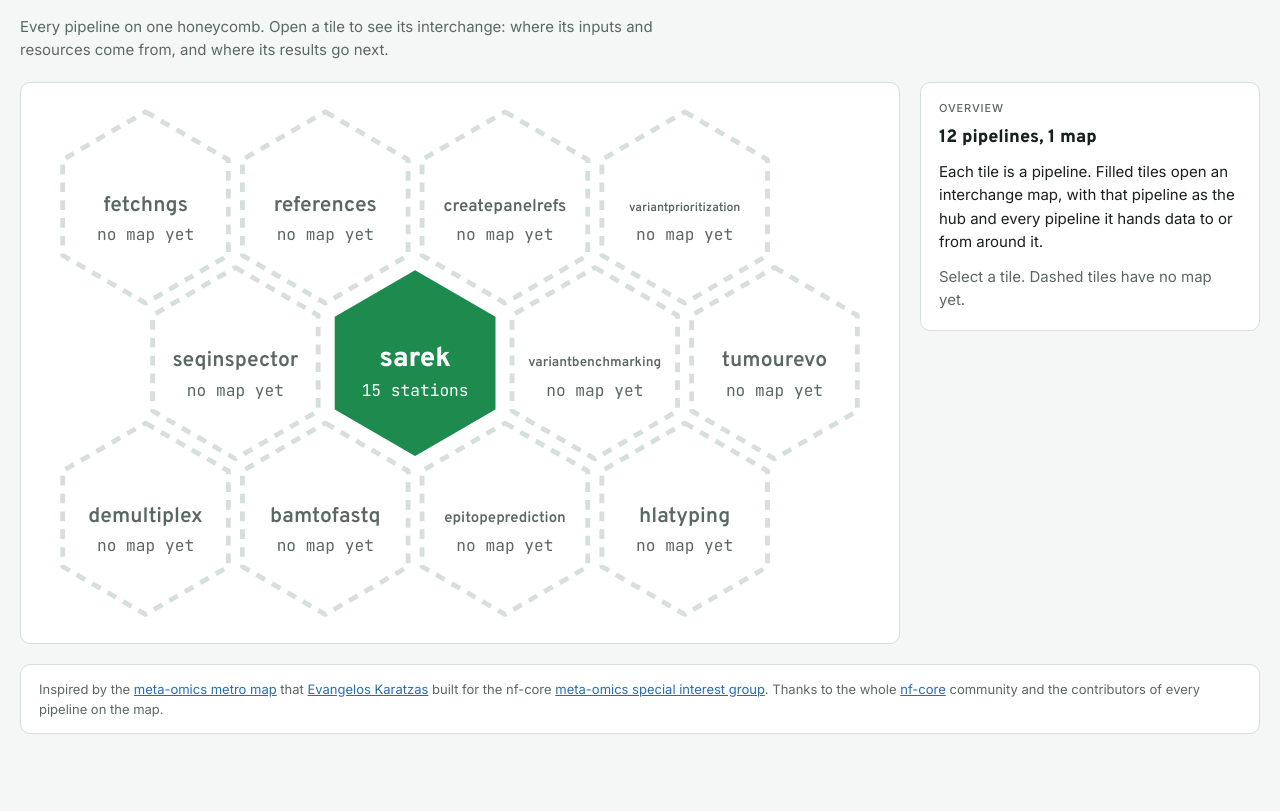
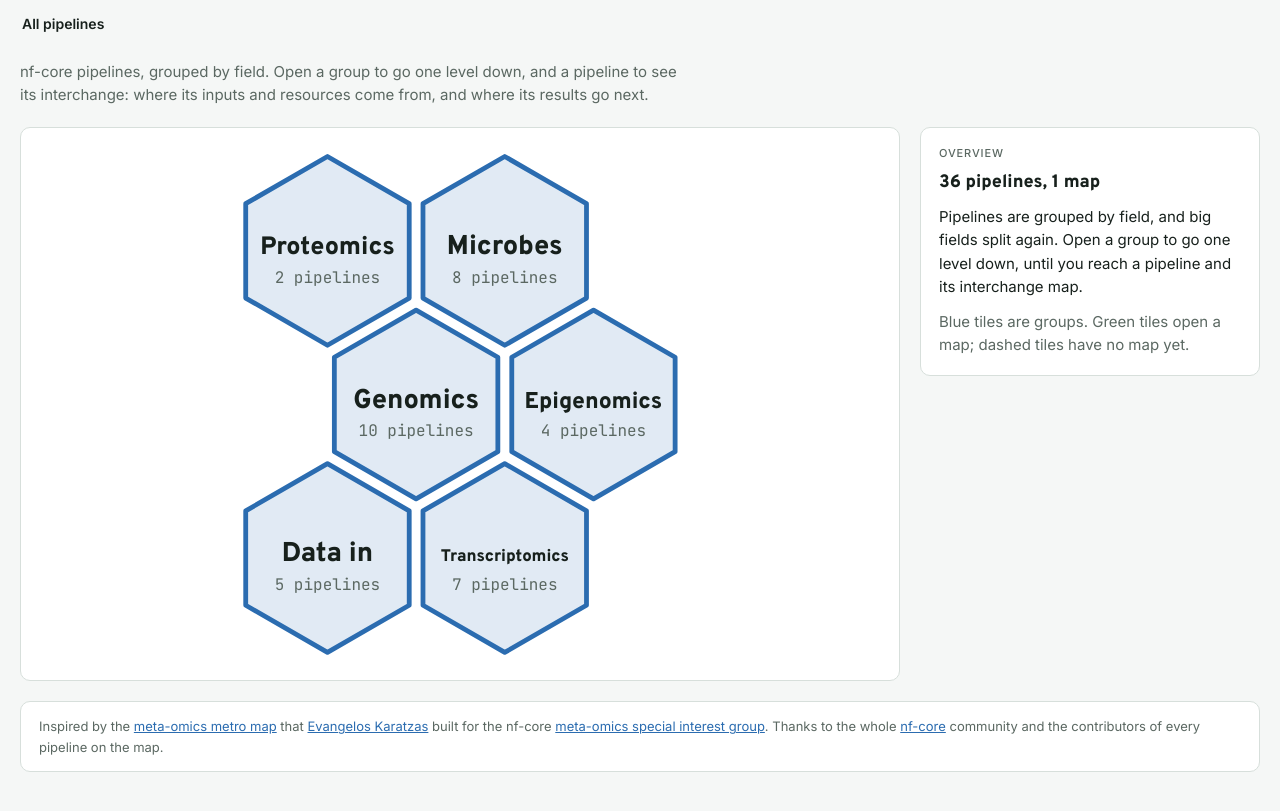
Before and after one commit to maxulysse/nf-core-interchange, a plain HTML site: page index.html in a window 1280 px wide. Shown: the part 77-888 px from the top of the page. Before the commit the page ends 859 px from the top, so only its background shows below. Drawn offline with Linux system fonts and the light colour scheme.

Commit message:
Group pipelines into a tree of honeycombs
Groups zoom into honeycombs of their sub-groups until a pipeline opens its
map. Breadcrumbs show the path, tiles are placed in a spiral and drawn at the
same size on every level. Draft grouping of 36 pipelines in pipelines.js.

Co-Authored-By: Claude Opus 5.5 <noreply@anthropic.com>

```diff
--- a/index.html
+++ b/index.html
@@ -23,16 +23,17 @@ document.documentElement.dataset.theme = stored ?? (matchMedia("(prefers-color-s
     <button class="theme" id="theme" type="button"></button>
   </header>
 
+  <nav class="crumbs" id="crumbs" aria-label="Where you are"></nav>
+
   <section class="view" id="v-pave">
-    <p class="lede">Every pipeline on one honeycomb. Open a tile to see its interchange: where its inputs and resources come from, and where its results go next.</p>
+    <p class="lede" id="lede">nf-core pipelines, grouped by field. Open a group to go one level down, and a pipeline to see its interchange: where its inputs and resources come from, and where its results go next.</p>
     <div class="main">
-      <div class="map pave"><svg id="pave" role="group" aria-label="Honeycomb of pipelines"></svg></div>
+      <div class="map pave"><svg id="pave" role="group" aria-label="Honeycomb of groups and pipelines"></svg></div>
       <aside class="card" id="pcard" aria-live="polite"></aside>
     </div>
   </section>
 
   <section class="view" id="v-map" hidden>
-    <button class="back" id="back" type="button">← All pipelines</button>
     <h2 id="map-title" style="font-size:24px"></h2>
     <div class="main">
       <div class="map"><svg id="map" viewBox="0 0 1000 680" role="group"></svg><div class="legend" id="legend"></div></div>
--- a/js/app.js
+++ b/js/app.js
@@ -1,75 +1,126 @@
-// Honeycomb overview and routing. No hash shows the honeycomb, #<id> shows that pipeline's interchange map.
-// A tile with a map zooms in before the map opens.
-const TILE_R = 64, GAP = 5;
+// Honeycomb tree and routing. A group tile zooms into a honeycomb of its children; a pipeline tile
+// zooms into its interchange map. The hash names one node: none is the top, #<id> a group or pipeline.
+const TILE_R = 64, GAP = 5, PX = 1.6;
 const pave = document.getElementById("pave"), pcard = document.getElementById("pcard");
-const tileXY = p => [TILE_R * Math.sqrt(3) * (p.q + p.r / 2), TILE_R * 1.5 * p.r];
+const crumbs = document.getElementById("crumbs"), lede = document.getElementById("lede");
+const NODES = {}, PARENT = {};
+(function index(n, parent) {
+  if (NODES[n.id]) throw new Error(`Duplicate id in TREE: ${n.id}`);
+  NODES[n.id] = n; PARENT[n.id] = parent;
+  n.children?.forEach(c => index(c, n));
+})(TREE, null);
+const isGroup = n => !!n.children;
+const label = n => n.label ?? n.id;
+const leaves = n => isGroup(n) ? n.children.flatMap(leaves) : [n];
+const pathTo = n => n ? [...pathTo(PARENT[n.id]), n] : [];
+const plural = (k, w) => `${k} ${w}${k === 1 ? "" : "s"}`;
 
-// viewBox fits every tile with a margin, so adding a tile anywhere grows the map to hold it.
-const xs = PIPELINES.map(p => tileXY(p)[0]), ys = PIPELINES.map(p => tileXY(p)[1]);
-const M_ = TILE_R * 1.2;
-const home = [Math.min(...xs) - M_, Math.min(...ys) - M_,
-  Math.max(...xs) - Math.min(...xs) + 2 * M_, Math.max(...ys) - Math.min(...ys) + 2 * M_];
+// Spiral placement in axial hex coordinates: the centre, then each ring outward.
+const DIRS = [[1, 0], [1, -1], [0, -1], [-1, 0], [-1, 1], [0, 1]];
+function spiral(count) {
+  const out = [[0, 0]];
+  for (let k = 1; out.length < count; k++) {
+    let q = DIRS[4][0] * k, r = DIRS[4][1] * k;
+    for (let i = 0; i < 6; i++) for (let j = 0; j < k; j++) { out.push([q, r]); q += DIRS[i][0]; r += DIRS[i][1]; }
+  }
+  return out.slice(0, count);
+}
+const tileXY = ([q, r]) => [TILE_R * Math.sqrt(3) * (q + r / 2), TILE_R * 1.5 * r];
 const setBox = b => pave.setAttribute("viewBox", b.map(v => v.toFixed(1)).join(" "));
-setBox(home);
 
-PIPELINES.forEach(p => {
-  const [x, y] = tileXY(p), has = !!MAPS[p.id], inner = TILE_R - GAP;
-  // Long names shrink to fit the tile width; 0.56em is about one Overpass character.
-  const width = inner * Math.sqrt(3) * 0.86;
-  const size = Math.min(has ? 17 : 13, width / (p.id.length * 0.56));
-  p.node = el("g", { class: `tile${has ? " has" : ""}`, role: "button",
-    "aria-label": has ? `${p.id}: open its interchange map` : `${p.id}: no map yet` });
-  p.node.append(el("polygon", { points: hexPoints(x, y, inner) }),
-    el("text", { x, y: y + 2, class: "name", style: `font-size:${size.toFixed(1)}px` }, p.id),
-    el("text", { x, y: y + 20, class: "sub" }, has ? `${MAPS[p.id].S.length - 1} stations` : "no map yet"),
-    el("title", {}, p.id));
-  activate(p.node, () => has ? zoomInto(p) : selectTile(p));
-  pave.append(p.node);
-});
+let level = TREE, home = [0, 0, 1, 1];
+function showGroup(g) {
+  level = g;
+  const pos = spiral(g.children.length);
+  g.children.forEach((c, i) => { c.qr = pos[i]; });
+  // viewBox fits the tiles with a margin, and never shrinks below about three tiles across, so a small group stays tile-sized.
+  const xs = g.children.map(c => tileXY(c.qr)[0]), ys = g.children.map(c => tileXY(c.qr)[1]);
+  const m = TILE_R * 1.2, x0 = Math.min(...xs) - m, y0 = Math.min(...ys) - m;
+  let w = Math.max(...xs) - Math.min(...xs) + 2 * m, h = Math.max(...ys) - Math.min(...ys) + 2 * m;
+  const W = Math.max(w, TILE_R * Math.sqrt(3) * 3.4), H = Math.max(h, TILE_R * 3.6);
+  home = [x0 - (W - w) / 2, y0 - (H - h) / 2, W, H];
+  setBox(home);
+  // Same tile size on every level: the honeycomb is drawn at a fixed scale, and only narrow screens shrink it.
+  pave.style.width = `${(W * PX).toFixed(0)}px`;
+  pave.replaceChildren();
+  g.children.forEach(c => {
+    const [x, y] = tileXY(c.qr), grp = isGroup(c), has = !grp && !!MAPS[c.id], inner = TILE_R - GAP;
+    // Long names shrink to fit the tile width; 0.56em is about one Overpass character.
+    const width = inner * Math.sqrt(3) * 0.86;
+    const size = Math.min(grp || has ? 17 : 13, width / (label(c).length * 0.56));
+    const n = leaves(c).length;
+    const sub = grp ? plural(n, "pipeline") : has ? `${MAPS[c.id].S.length - 1} stations` : "no map yet";
+    c.node = el("g", { class: `tile${grp ? " grp" : has ? " has" : ""}`, role: "button",
+      "aria-label": grp ? `${label(c)}: ${sub}` : has ? `${c.id}: open its interchange map` : `${c.id}: no map yet` });
+    c.node.append(el("polygon", { points: hexPoints(x, y, inner) }),
+      el("text", { x, y: y + 2, class: "name", style: `font-size:${size.toFixed(1)}px` }, label(c)),
+      el("text", { x, y: y + 20, class: "sub" }, sub),
+      el("title", {}, label(c)));
+    activate(c.node, () => grp || has ? zoomInto(c) : selectTile(c));
+    pave.append(c.node);
+  });
+  pave.classList.remove("zooming", "enter"); void pave.getBoundingClientRect(); pave.classList.add("enter");
+  lede.hidden = g !== TREE;
+  resetPave();
+}
 
 function selectTile(p) {
-  PIPELINES.forEach(t => t.node.classList.toggle("sel", t === p));
+  level.children.forEach(t => t.node.classList.toggle("sel", t === p));
   pcard.innerHTML = `<div class="kicker">Pipeline</div><h2>${p.id}</h2>
     <p>No interchange map yet. Add one in <code>maps/${p.id}.js</code> and it opens from this tile.</p>
-    <dl><dt>Link</dt><dd><a href="https://nf-co.re/${p.id}" target="_blank" rel="noopener">nf-co.re/${p.id}</a></dd></dl>`;
+    <dl><dt>Group</dt><dd>${pathTo(PARENT[p.id]).slice(1).map(label).join(" › ")}</dd>
+    <dt>Link</dt><dd><a href="https://nf-co.re/${p.id}" target="_blank" rel="noopener">nf-co.re/${p.id}</a></dd></dl>`;
 }
 function resetPave() {
-  PIPELINES.forEach(t => t.node.classList.remove("sel"));
-  const n = Object.keys(MAPS).length;
-  pcard.innerHTML = `<div class="kicker">Overview</div><h2>${PIPELINES.length} pipelines, ${n} map${n === 1 ? "" : "s"}</h2>
-    <p>Each tile is a pipeline. Filled tiles open an interchange map, with that pipeline as the hub and every pipeline it hands data to or from around it.</p>
-    <p style="color:var(--muted)">Select a tile. Dashed tiles have no map yet.</p>`;
+  level.children.forEach(t => t.node.classList.remove("sel"));
+  const all = leaves(level), maps = all.filter(n => MAPS[n.id]).length;
+  const groups = level.children.filter(isGroup).length;
+  pcard.innerHTML = `<div class="kicker">${level === TREE ? "Overview" : "Group"}</div>
+    <h2>${level === TREE ? `${plural(all.length, "pipeline")}, ${plural(maps, "map")}` : label(level)}</h2>
+    ${level === TREE ? `<p>Pipelines are grouped by field, and big fields split again. Open a group to go one level down, until you reach a pipeline and its interchange map.</p>`
+      : `<p>${plural(all.length, "pipeline")}${groups ? ` in ${plural(groups, "sub-group")}` : ""}, ${maps} with a map.</p>`}
+    <p style="color:var(--muted)">Blue tiles are groups. Green tiles open a map; dashed tiles have no map yet.</p>`;
 }
 pave.onclick = ev => { if (ev.target === pave) resetPave(); };
 
-// Zoom: the viewBox closes in on the tile while the others fade, then the map opens.
-function zoomInto(p) {
-  if (reduced) { location.hash = p.id; return; }
-  const [x, y] = tileXY(p), w = TILE_R * 2.4, h = w * home[3] / home[2];
-  const to = [x - w / 2, y - h / 2, w, h], t0 = performance.now(), DUR = 450;
-  p.node.classList.add("zoom"); pave.classList.add("zooming");
+// Zoom: the viewBox closes in on the tile while the others fade, then the next level opens.
+function zoomInto(c) {
+  if (reduced) { location.hash = c.id; return; }
+  const [x, y] = tileXY(c.qr), w = TILE_R * 2.4, h = w * home[3] / home[2];
+  const to = [x - w / 2, y - h / 2, w, h], t0 = performance.now(), DUR = 450, from = home;
+  c.node.classList.add("zoom"); pave.classList.add("zooming");
   const ease = t => 1 - (1 - t) ** 3;
   (function step(now) {
     const k = ease(Math.min(1, (now - t0) / DUR));
-    setBox(home.map((v, i) => v + (to[i] - v) * k));
-    if (k < 1) requestAnimationFrame(step); else location.hash = p.id;
+    setBox(from.map((v, i) => v + (to[i] - v) * k));
+    if (k < 1) requestAnimationFrame(step); else location.hash = c.id;
   })(t0);
+}
+
+function renderCrumbs(n) {
+  const path = pathTo(n);
+  crumbs.replaceChildren(...path.flatMap((p, i) => {
+    const b = document.createElement("button");
+    b.type = "button"; b.textContent = label(p);
+    if (i === path.length - 1) b.setAttribute("aria-current", "page");
+    else b.addEventListener("click", () => { location.hash = p === TREE ? "" : p.id; });
+    if (i === 0) return [b];
+    const sep = document.createElement("span"); sep.className = "sep"; sep.textContent = "›"; sep.setAttribute("aria-hidden", "true");
+    return [sep, b];
+  }));
 }
 
 const vPave = document.getElementById("v-pave"), vMap = document.getElementById("v-map");
 function route() {
-  const id = location.hash.match(/^#([\w-]+)$/)?.[1];
-  const m = id && MAPS[id];
+  const n = NODES[location.hash.slice(1)] ?? TREE;
+  const m = !isGroup(n) && MAPS[n.id];
   vPave.hidden = !!m; vMap.hidden = !m;
-  if (m) { renderMap(m); document.title = `${m.title} · nf-core Interchange`; window.scrollTo(0, 0); }
-  else {
-    document.title = "nf-core Interchange";
-    pave.classList.remove("zooming"); PIPELINES.forEach(t => t.node.classList.remove("zoom"));
-    setBox(home); resetPave();
-  }
+  if (m) { renderMap(m); window.scrollTo(0, 0); }
+  else { showGroup(isGroup(n) ? n : PARENT[n.id]); if (!isGroup(n)) selectTile(n); }
+  renderCrumbs(n);
+  document.title = n === TREE ? "nf-core Interchange" : `${m ? m.title : label(n)} · nf-core Interchange`;
 }
 addEventListener("hashchange", route);
-document.getElementById("back").addEventListener("click", () => { location.hash = ""; });
 document.addEventListener("keydown", ev => {
   if (ev.key !== "Escape") return;
   vMap.hidden ? resetPave() : resetMap();
--- a/pipelines.js
+++ b/pipelines.js
@@ -1,20 +1,33 @@
-// Tiles on the honeycomb. q and r are axial hex coordinates (pointy-top): (1,0) is east, (0,1) south-east,
-// (-1,1) south-west, (-1,0) west, (0,-1) north-west, (1,-1) north-east.
-// A tile opens a map when maps/<id>.js registers one (and is loaded in index.html); the others show a card.
-// Placeholder list: the pipelines already on the sarek map. Replace with your own.
-const PIPELINES = [
-  { id: "sarek", q: 0, r: 0 },
-  { id: "references", q: 0, r: -1 },
-  { id: "createpanelrefs", q: 1, r: -1 },
-  { id: "seqinspector", q: -1, r: 0 },
-  { id: "bamtofastq", q: -1, r: 1 },
-  { id: "fetchngs", q: -1, r: -1 },
-  { id: "demultiplex", q: -2, r: 1 },
-  { id: "variantbenchmarking", q: 1, r: 0 },
-  { id: "variantprioritization", q: 2, r: -1 },
-  { id: "tumourevo", q: 2, r: 0 },
-  { id: "epitopeprediction", q: 0, r: 1 },
-  { id: "hlatyping", q: 1, r: 1 },
-];
+// The honeycomb tree. A node with children is a group and opens into a honeycomb of them;
+// a node without children is a pipeline and opens its map when maps/<id>.js registers one.
+// Every id must be unique: it is also the page address (#sarek, #genomics).
+// Tiles are placed in a spiral from the centre, in the order listed: put the busiest first.
+// Draft grouping: rearrange freely.
+const TREE = { id: "all", label: "All pipelines", children: [
+  { id: "genomics", label: "Genomics", children: [
+    { id: "variants", label: "Variants", children: [
+      { id: "sarek" }, { id: "raredisease" }, { id: "createpanelrefs" }, { id: "variantbenchmarking" } ] },
+    { id: "cancer", label: "Cancer", children: [
+      { id: "oncoanalyser" }, { id: "variantprioritization" }, { id: "tumourevo" } ] },
+    { id: "immunology", label: "Immunology", children: [
+      { id: "hlatyping" }, { id: "epitopeprediction" }, { id: "airrflow" } ] },
+  ] },
+  { id: "data-in", label: "Data in", children: [
+    { id: "fetchngs" }, { id: "demultiplex" }, { id: "seqinspector" }, { id: "bamtofastq" }, { id: "references" } ] },
+  { id: "transcriptomics", label: "Transcriptomics", children: [
+    { id: "bulk-rna", label: "Bulk", children: [
+      { id: "rnaseq" }, { id: "differentialabundance" }, { id: "rnafusion" }, { id: "rnasplice" }, { id: "rnavar" }, { id: "drop" } ] },
+    { id: "single-cell", label: "Single-cell", children: [ { id: "scrnaseq" } ] },
+  ] },
+  { id: "epigenomics", label: "Epigenomics", children: [
+    { id: "chipseq" }, { id: "atacseq" }, { id: "methylseq" }, { id: "cutandrun" } ] },
+  { id: "microbes", label: "Microbes", children: [
+    { id: "metagenomics", label: "Metagenomics", children: [
+      { id: "taxprofiler" }, { id: "mag" }, { id: "createtaxdb" }, { id: "funcscan" }, { id: "detaxizer" } ] },
+    { id: "pathogens", label: "Pathogens", children: [
+      { id: "viralrecon" }, { id: "bacass" }, { id: "pathogensurveillance" } ] },
+  ] },
+  { id: "proteomics", label: "Proteomics", children: [ { id: "quantms" }, { id: "mhcquant" } ] },
+] };
 const MAPS = {};
 const registerMap = m => { MAPS[m.id] = m; };
--- a/style.css
+++ b/style.css
@@ -71,7 +71,8 @@ header { display: flex; justify-content: space-between; align-items: center; gap
 /* Honeycomb overview */
 [hidden] { display: none !important; }
 .lede { margin: 0; color: var(--muted); max-width: 70ch; }
-.pave > svg { min-width: 0 !important; touch-action: manipulation; }
+.pave { display: grid; place-items: center; }
+.pave > svg { min-width: 0 !important; max-width: 100%; touch-action: manipulation; }
 .tile { cursor: pointer; }
 .tile polygon { fill: var(--surface); stroke: var(--rule); stroke-width: 3; stroke-linejoin: round; stroke-dasharray: 6 5; transition: fill .15s, stroke .15s; }
 .tile text { fill: var(--muted); font: 600 13px var(--display); text-anchor: middle; pointer-events: none; }
@@ -85,5 +86,13 @@ header { display: flex; justify-content: space-between; align-items: center; gap
 .view { display: grid; gap: 20px; animation: fadein .35s ease-out; }
 @keyframes fadein { from { opacity: 0; transform: scale(.97); } }
 @media (prefers-reduced-motion: reduce) { .view { animation: none; } }
-.back { justify-self: start; font: 500 13px var(--body); color: var(--fg); background: var(--surface); border: 1px solid var(--rule); border-radius: 99px; padding: 6px 14px; cursor: pointer; }
 .card .open { justify-self: start; font: 600 13px var(--body); color: var(--hub-fg); background: var(--hub); border: 0; border-radius: 99px; padding: 7px 14px; cursor: pointer; }
+.tile.grp polygon { fill: color-mix(in srgb, var(--res) 14%, var(--surface)); stroke: var(--res); stroke-dasharray: none; }
+.tile.grp text { fill: var(--fg); } .tile.grp .name { font-weight: 800; } .tile.grp .sub { fill: var(--muted); }
+.tile.grp:hover polygon, .tile.grp:focus-visible polygon { fill: color-mix(in srgb, var(--res) 28%, var(--surface)); stroke: var(--res); }
+.pave svg.enter { animation: fadein .35s ease-out; }
+@media (prefers-reduced-motion: reduce) { .pave svg.enter { animation: none; } }
+.crumbs { display: flex; flex-wrap: wrap; align-items: center; gap: 2px 6px; font: 500 14px var(--body); margin-top: -8px; }
+.crumbs button { font: inherit; color: var(--res); background: none; border: 0; padding: 8px 2px; cursor: pointer; }
+.crumbs button[aria-current] { color: var(--fg); font-weight: 600; cursor: default; }
+.crumbs .sep { color: var(--muted); }
```
Also changed, not shown: 2 other files.
